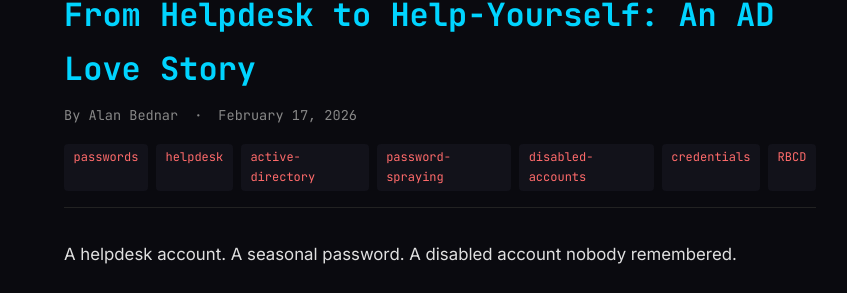
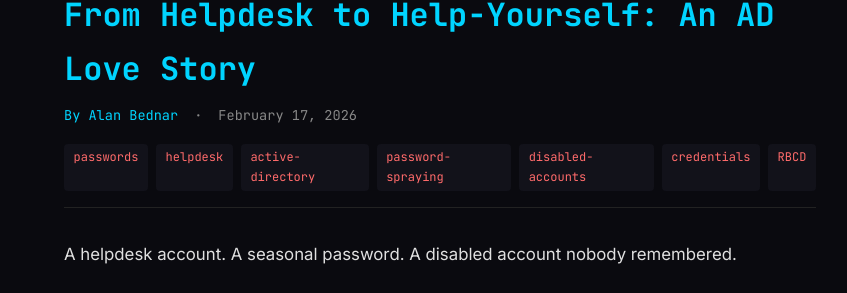
Before and after one commit to ab0x90/domain-diaries-blog, a Jekyll site: the page built from _posts/2026-02-17-from-helpdesk-to-help-yourself-an-ad-love-story.md, in a window 1280 px wide. Shown: the part 542-835 px from the top of the page, without its empty margins (200-1047 px from the left). Built offline with Jekyll 4.4.1, drawn with Linux system fonts in a browser that asks for light colours.

Commit message:
Add files via upload

```diff
--- a/assets/css/style.css
+++ b/assets/css/style.css
@@ -165,6 +165,10 @@
     flex-wrap: wrap;
 }
 
+.post-meta .author {
+    color: var(--accent-cyan);
+}
+
 .tags {
     display: flex;
     gap: 0.5rem;
@@ -182,9 +186,16 @@
     font-size: 1.05rem;
 }
 
-.post-content img {
-    display: block;
-    margin: 2rem auto;
+/* Images - multiple selectors to ensure centering works */
+.post-content img,
+.post-content p img,
+.post-content p > img,
+article img {
+    display: block !important;
+    margin-left: auto !important;
+    margin-right: auto !important;
+    margin-top: 2rem;
+    margin-bottom: 2rem;
     max-width: 100%;
     height: auto;
     border-radius: 8px;
```
